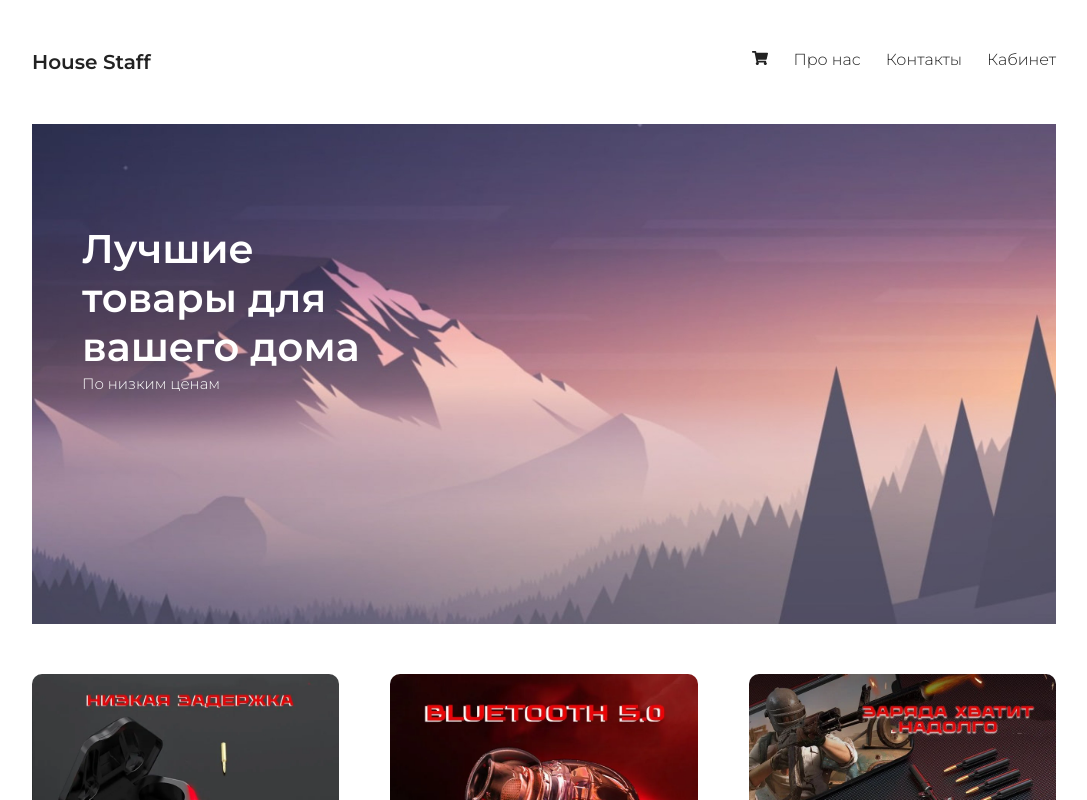
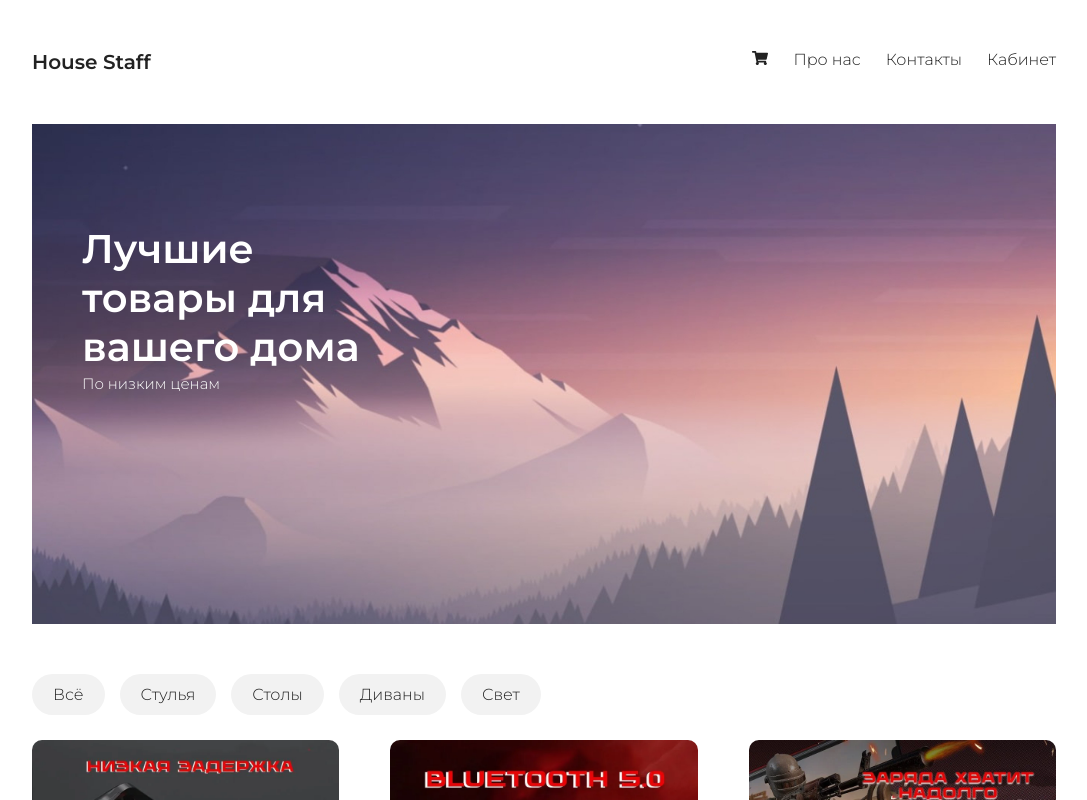
Before and after one commit to Srgrv/e-commerce, a React (Create React App) app: page / in a window 1280 px wide. Shown: the top 800 px of the page, without its empty margins (96-1183 px from the left). Built offline with nearby package versions, Linux system fonts and the light colour scheme.

Commit message:
добавил компоненту в Аpp

```diff
--- a/src/App.jsx
+++ b/src/App.jsx
@@ -4,11 +4,13 @@ import React from "react";
 import Header from "./components/Header";
 import Footer from "./components/Footer";
 import Items from "./components/Items";
+import Categories from "./components/Categories";
 
 function App() {
   return (
     <div className="wrapper">
       <Header />
+      <Categories />
       <Items />
       <Footer />
     </div>
```
